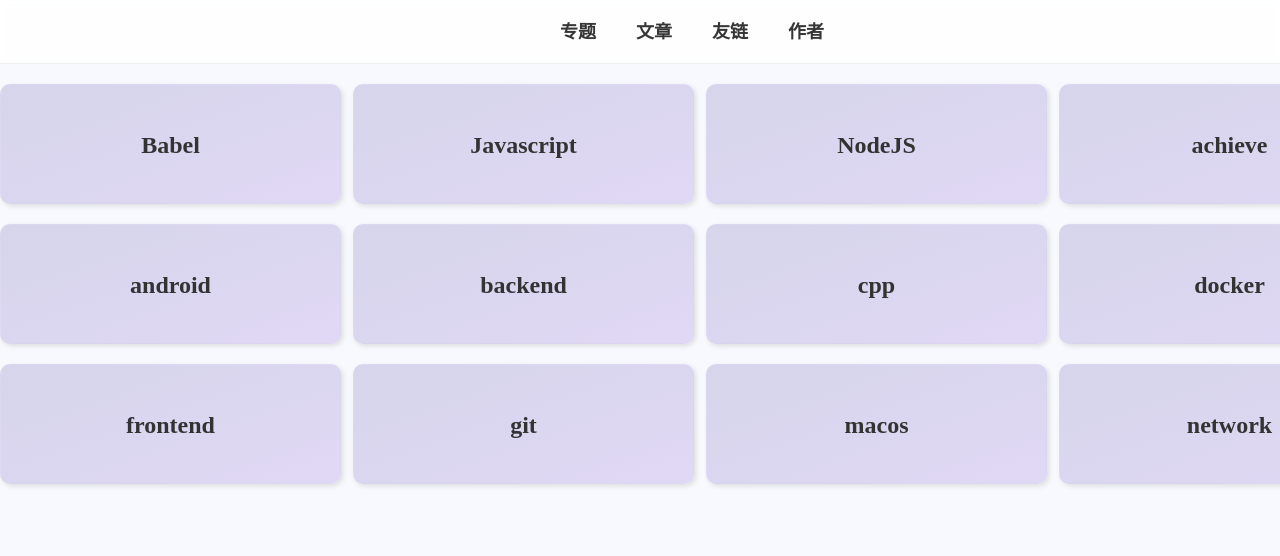
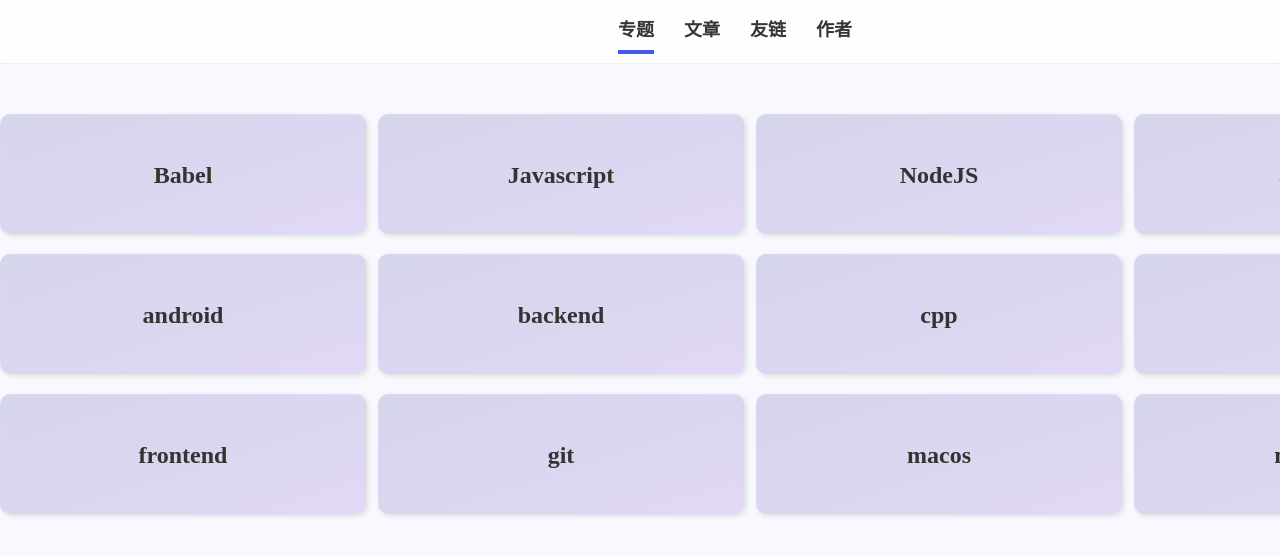
Before and after one commit to gaollard/blog, a React app in the folder course/: page / in a window 1280 px wide. Shown: the top 556 px of the page. Built offline with nearby package versions, Linux system fonts and the light colour scheme.

Commit message:
chore: update

```diff
--- a/course/src/components/header.tsx
+++ b/course/src/components/header.tsx
@@ -1,14 +1,53 @@
-import { Link } from "react-router-dom";
+import { useEffect, useState } from "react";
+import { Link, useLocation } from "react-router-dom";
 
 function Header() {
+  const location = useLocation();
+  const [index, setIndex] = useState(0);
+  const list = [
+    {
+      title: "专题",
+      path: '/'
+    },
+    {
+      title: "文章",
+      path: '/article'
+    },
+    {
+      title: "友链",
+      path: '/post/link'
+    },
+    {
+      title: "作者",
+      path: '/post/author'
+    }
+  ]
+
+  useEffect(() => {
+    let index = 0
+    if (window.location.href.includes("post/author")) {
+      index = 3;
+    } else if (window.location.href.includes("post/link")) {
+      index = 2;
+    } else if (window.location.href.includes("article")) {
+      index = 1;
+    }
+    setIndex(index)
+  }, [location])
+
+
   return (
     <div className="header">
       <div className="navbar g-w">
         <div>
-          <Link className="link" to="/">专题</Link>
-          <Link className="link" to="/article">文章</Link>
-          <Link className="link" to={"/post/link"}>友链</Link>
-          <Link className="link" to={"/post/author"}>作者</Link>
+          {
+            list.map((it, i) => {
+              const cls = index === i ? 'link active' : 'link';
+              return (
+                <Link className={cls} to={it.path}>{it.title}</Link>
+              )
+            })
+          }
         </div>
         <div></div>
       </div>
--- a/course/src/index.less
+++ b/course/src/index.less
@@ -78,7 +78,7 @@
 }
 
 .g-w {
-  width: 1400px;
+  width: 1500px;
   margin: 0 auto;
 }
 
@@ -112,18 +112,18 @@
 
 .navbar .link {
   display: inline-block;
-  margin-right: 16px;
+  margin-right: 30px;
   line-height: 24px;
   cursor: pointer;
-  padding: 4px 12px;
+  padding: 8px 0;
   font-size: 18px;
-  border-radius: 16px;
+  // border-radius: 16px;
   font-weight: 600;
 }
 
-.navbar .link:hover {
-  color: #fff;
-  background-color: #425aef;
+.navbar .link:hover,
+.navbar .active {
+  border-bottom: 4px solid #425aef;
 }
 
 .main {
--- a/course/src/pages/subject/subject-list/index.less
+++ b/course/src/pages/subject/subject-list/index.less
@@ -5,6 +5,7 @@
       display: flex;
       flex-wrap: wrap;
       font-size: 0;
+      margin-top: 30px;
     }
     .item {
       box-sizing: border-box;
```
